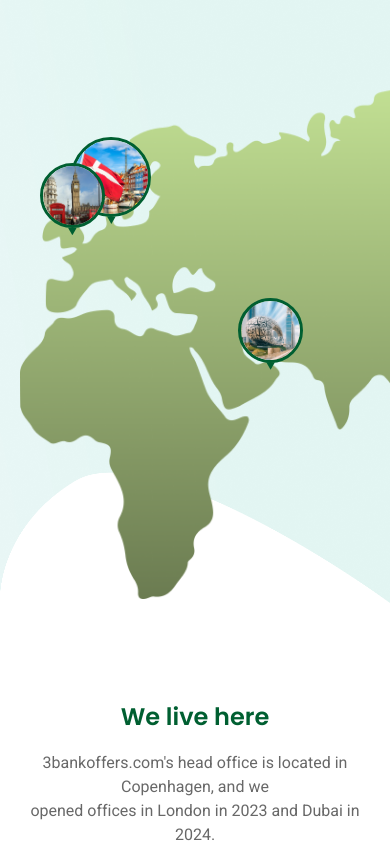
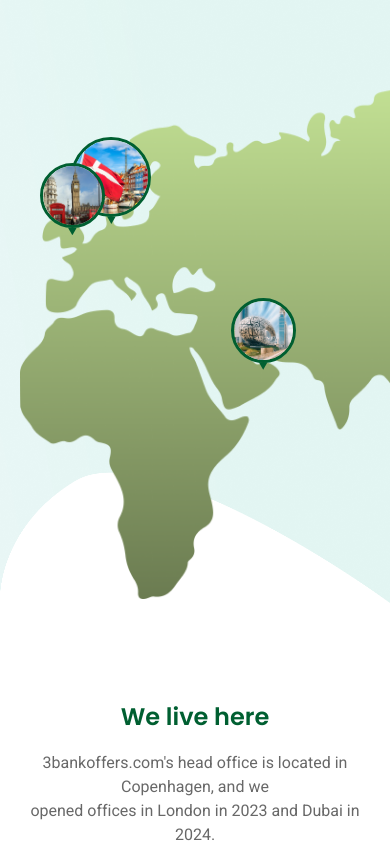
Before and after one commit to SameerRifat/3banksoffer, a Next.js app: page /about-us in a window 390 px wide. Shown: the part 1296-2139 px from the top of the page. Built offline with nearby package versions, Linux system fonts and the light colour scheme.

Commit message:
location position fixed

```diff
--- a/components/about-us/locationSection/locationSection.module.scss
+++ b/components/about-us/locationSection/locationSection.module.scss
@@ -621,7 +621,7 @@
 
     .location.location3 {
         top: 42%;
-        left: 59%;
+        left: 57%;
         width: 65px;
         height: 65px;
     }
@@ -634,7 +634,7 @@
 
 
     .location.location3 {
-        left: 65.5%;
+        left: 64%;
     }
 }
 
```
